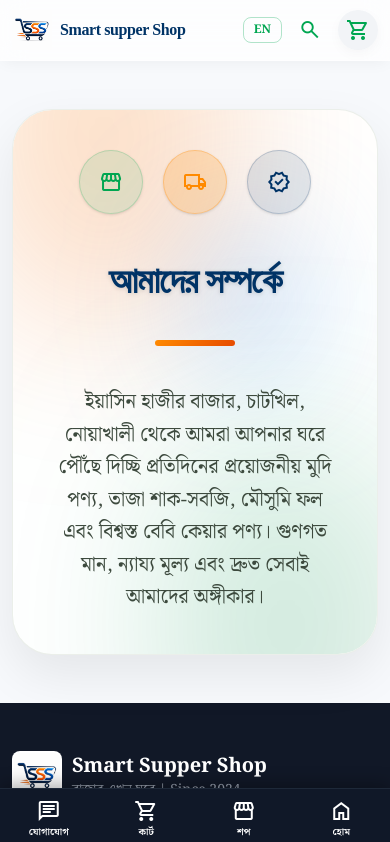
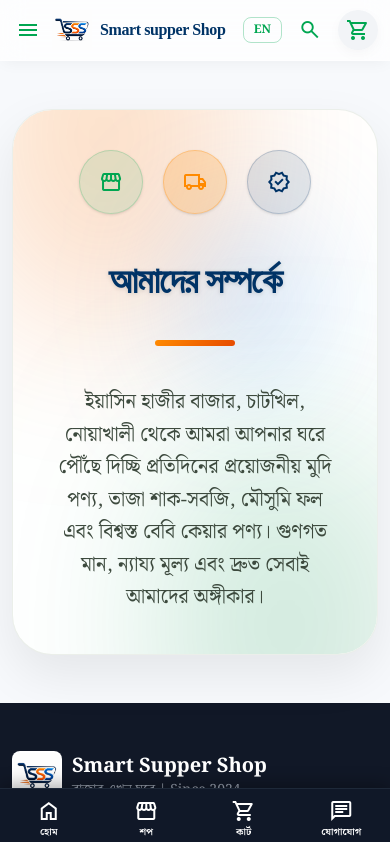
Before and after one commit to tarekchatkhil27-hash/Final-smart-supper-shop, a Next.js app: page /about in a window 390 px wide. Shown: the top 842 px of the page. Built offline with nearby package versions, Linux system fonts and the light colour scheme; a web font is replaced by a local one.

Commit message:
feat: reorder mobile bottom nav LTR and add hamburger menu

```diff
--- a/src/components/Header.tsx
+++ b/src/components/Header.tsx
@@ -9,6 +9,7 @@ export const Header: React.FC = () => {
   const { language, setLanguage, t, cartCount } = useApp();
   const pathname = usePathname();
   const [showSearch, setShowSearch] = useState(false);
+  const [isMenuOpen, setIsMenuOpen] = useState(false);
 
   const isActive = (path: string) => {
     if (path === "/" && pathname === "/") return true;
@@ -19,7 +20,13 @@ export const Header: React.FC = () => {
   return (
     <>
       <header className="sticky top-0 w-full z-50 flex justify-between items-center px-margin-mobile md:px-margin-desktop py-2.5 glassmorphism shadow-soft">
-        <div className="flex items-center gap-4">
+        <div className="flex items-center gap-2 md:gap-4">
+          <button
+            className="md:hidden p-1 text-primary hover:bg-surface-container rounded-lg"
+            onClick={() => setIsMenuOpen(!isMenuOpen)}
+          >
+            <span className="material-symbols-outlined align-middle">menu</span>
+          </button>
           <Link href="/" className="flex items-center gap-2 md:gap-3 shrink-0 select-none">
             <img
               src="/sss_logo.png"
@@ -112,8 +119,43 @@ export const Header: React.FC = () => {
         </div>
       </header>
 
-      {/* Mobile Bottom Navigation (Dark background, white text, Home/Shop/Cart/Contact from right) */}
-      <nav className="md:hidden fixed bottom-0 left-0 right-0 bg-gray-900 border-t border-gray-800 flex flex-row-reverse justify-around items-center py-1.5 z-50 shadow-[0_-4px_16px_rgba(0,0,0,0.3)] pb-[env(safe-area-inset-bottom)]">
+      {/* Mobile Hamburger Menu Overlay */}
+      {isMenuOpen && (
+        <div className="md:hidden fixed inset-0 z-[60] bg-black/50 transition-opacity" onClick={() => setIsMenuOpen(false)}>
+          <div
+            className="absolute top-0 left-0 w-64 h-full bg-surface shadow-lg flex flex-col p-5 animate-slide-in-left"
+            onClick={(e) => e.stopPropagation()}
+          >
+            <div className="flex justify-between items-center mb-6 border-b border-outline-variant pb-3">
+              <span className="font-bold text-primary font-headline-sm text-lg">Menu</span>
+              <button onClick={() => setIsMenuOpen(false)} className="text-on-surface-variant hover:text-primary">
+                <span className="material-symbols-outlined">close</span>
+              </button>
+            </div>
+            <nav className="flex flex-col gap-5">
+              <Link href="/" className="text-on-surface font-bold text-[15px] flex items-center gap-3" onClick={() => setIsMenuOpen(false)}>
+                <span className="material-symbols-outlined text-primary text-[20px]">home</span>
+                {t("হোম", "Home")}
+              </Link>
+              <Link href="/shop" className="text-on-surface font-bold text-[15px] flex items-center gap-3" onClick={() => setIsMenuOpen(false)}>
+                <span className="material-symbols-outlined text-primary text-[20px]">storefront</span>
+                {t("শপ", "Shop")}
+              </Link>
+              <Link href="/about" className="text-on-surface font-bold text-[15px] flex items-center gap-3" onClick={() => setIsMenuOpen(false)}>
+                <span className="material-symbols-outlined text-primary text-[20px]">info</span>
+                {t("আমাদের সম্পর্কে", "About Us")}
+              </Link>
+              <Link href="/contact" className="text-on-surface font-bold text-[15px] flex items-center gap-3" onClick={() => setIsMenuOpen(false)}>
+                <span className="material-symbols-outlined text-primary text-[20px]">chat</span>
+                {t("যোগাযোগ", "Contact")}
+              </Link>
+            </nav>
+          </div>
+        </div>
+      )}
+
+      {/* Mobile Bottom Navigation (Dark background, white text, Home/Shop/Cart/Contact from left) */}
+      <nav className="md:hidden fixed bottom-0 left-0 right-0 bg-gray-900 border-t border-gray-800 flex justify-around items-center py-1.5 z-50 shadow-[0_-4px_16px_rgba(0,0,0,0.3)] pb-[env(safe-area-inset-bottom)]">
         <Link
           href="/"
           className={`flex flex-col items-center justify-center flex-1 py-1 min-h-[44px] gap-0.5 text-[10px] font-bold transition-all duration-200 ${
```
